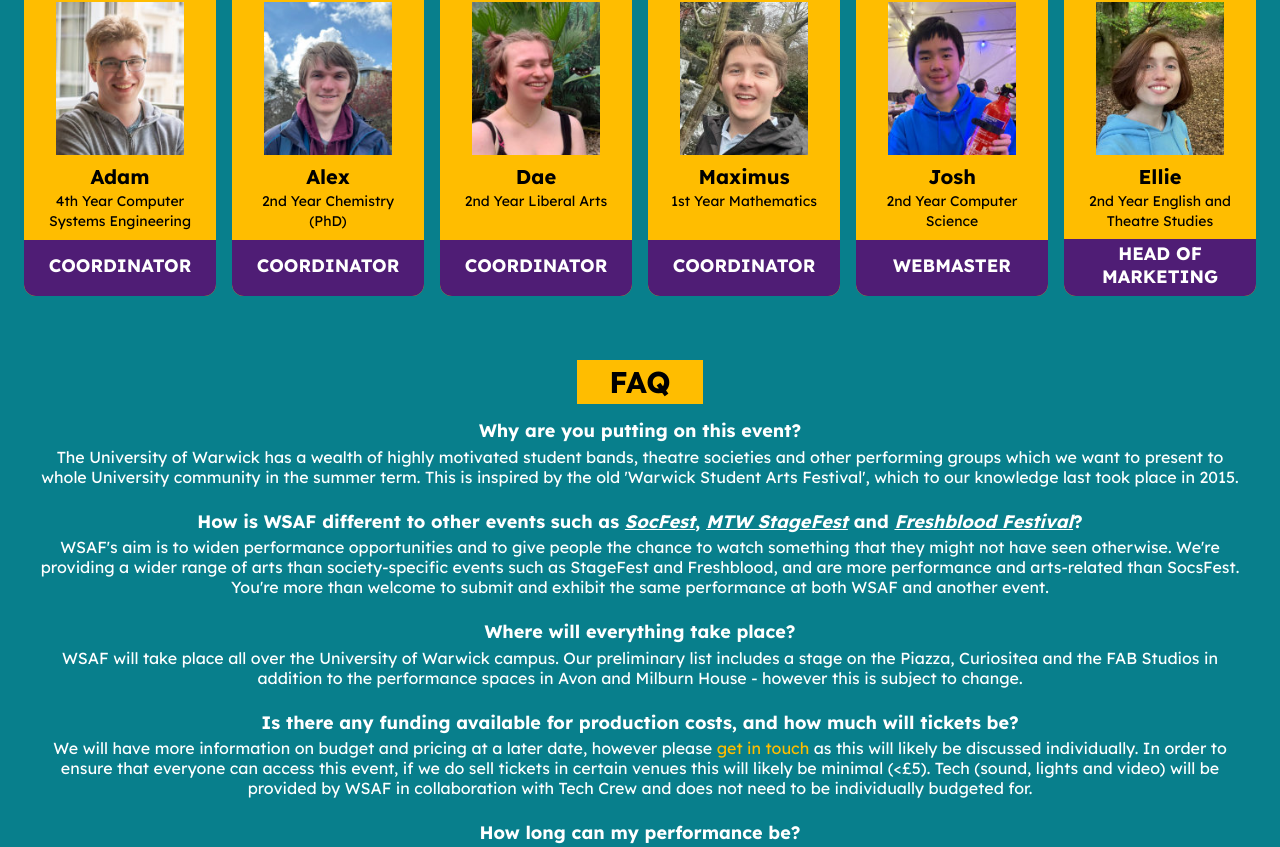
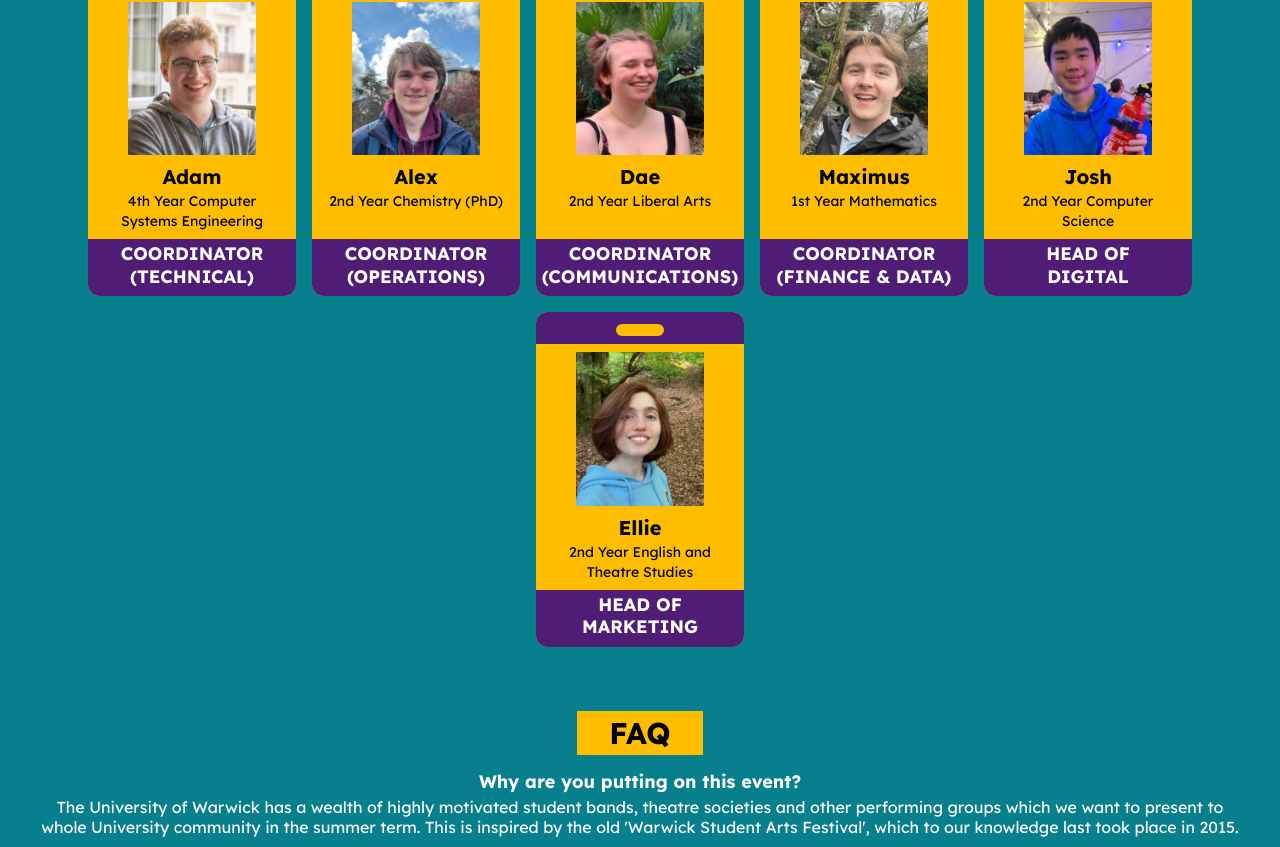
Before and after one commit to WarwickStudentArtsFestival/WSAF24-Website, a Next.js app: page / in a window 1280 px wide. Shown: the part 1421-2268 px from the top of the page. Built offline with nearby package versions, Linux system fonts and the light colour scheme.

Commit message:
:speech_balloon: Update roles

```diff
--- a/src/app/components/id-card.tsx
+++ b/src/app/components/id-card.tsx
@@ -20,7 +20,7 @@ export default function IdCard({
   image?: StaticImageData;
 }) {
   return (
-    <article className="rounded-xl m-2 overflow-hidden w-40 sm:w-48 flex flex-col bg-accent">
+    <article className="rounded-xl m-2 overflow-hidden w-40 sm:w-52 flex flex-col bg-accent">
       <header className="bg-secondary h-6 sm:h-8 flex justify-center items-center">
         <div className="rounded-2xl w-12 h-2 sm:h-3 mt-1 bg-accent" />
       </header>
@@ -40,7 +40,7 @@ export default function IdCard({
         )}
       </div>
       {role && (
-        <footer className="bg-secondary text-sm sm:text-lg leading-tight sm:leading-tight uppercase font-bold pt-1 pb-1 sm:pb-2 px-2 mt-auto min-h-12 sm:min-h-14 flex justify-center items-center">
+        <footer className="bg-secondary text-sm sm:text-lg leading-tight sm:leading-tight uppercase font-bold pt-1 pb-1 sm:pb-2 px-2 mt-auto min-h-12 sm:min-h-14 flex justify-center items-center whitespace-pre-wrap">
           {role}
         </footer>
       )}
--- a/src/app/components/who-involved.tsx
+++ b/src/app/components/who-involved.tsx
@@ -9,31 +9,31 @@ import DaePhoto from '@/assets/people/dae.jpg';
 const people: IdCardProps[] = [
   {
     name: 'Adam',
-    role: 'Coordinator',
+    role: 'Coordinator (Technical)',
     description: '4th Year Computer Systems Engineering',
     image: AdamPhoto,
   },
   {
     name: 'Alex',
-    role: 'Coordinator',
+    role: 'Coordinator (Operations)',
     description: '2nd Year Chemistry (PhD)',
     image: AlexPhoto,
   },
   {
     name: 'Dae',
-    role: 'Coordinator',
+    role: 'Coordinator (Communications)',
     description: '2nd Year Liberal Arts',
     image: DaePhoto,
   },
   {
     name: 'Maximus',
-    role: 'Coordinator',
+    role: 'Coordinator (Finance & Data)',
     description: '1st Year Mathematics',
     image: MaximusPhoto,
   },
   {
     name: 'Josh',
-    role: 'Webmaster',
+    role: 'Head of\nDigital',
     description: '2nd Year Computer Science',
     image: JoshPhoto,
   },
```
